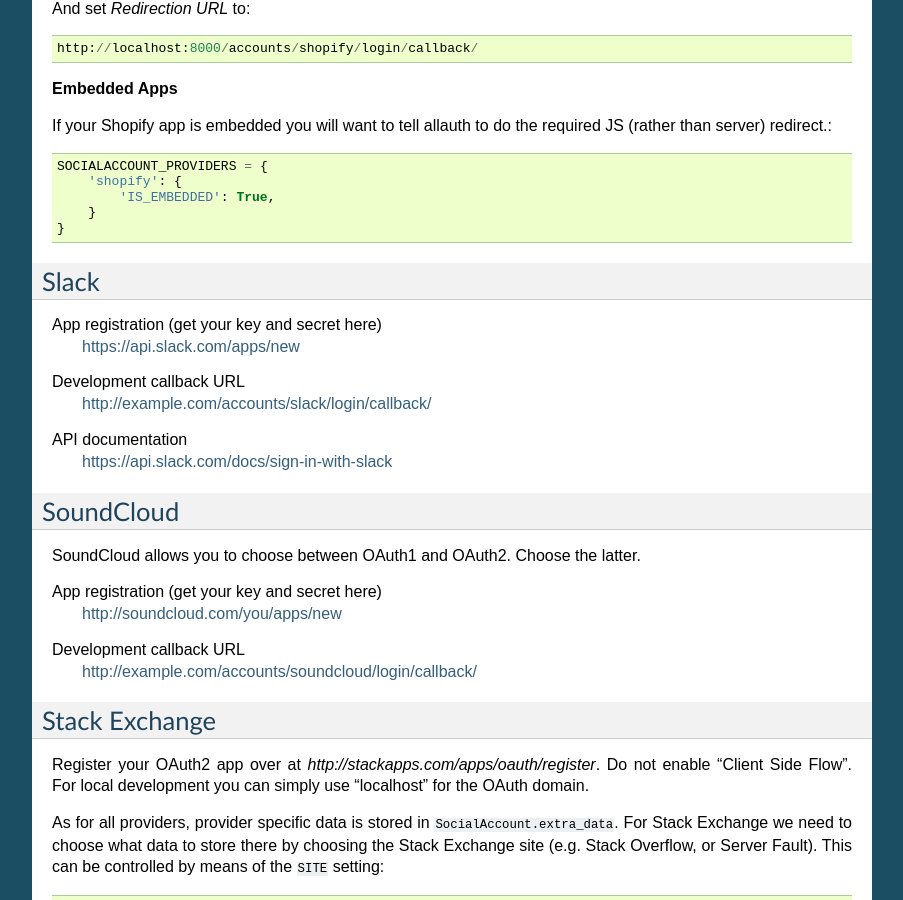
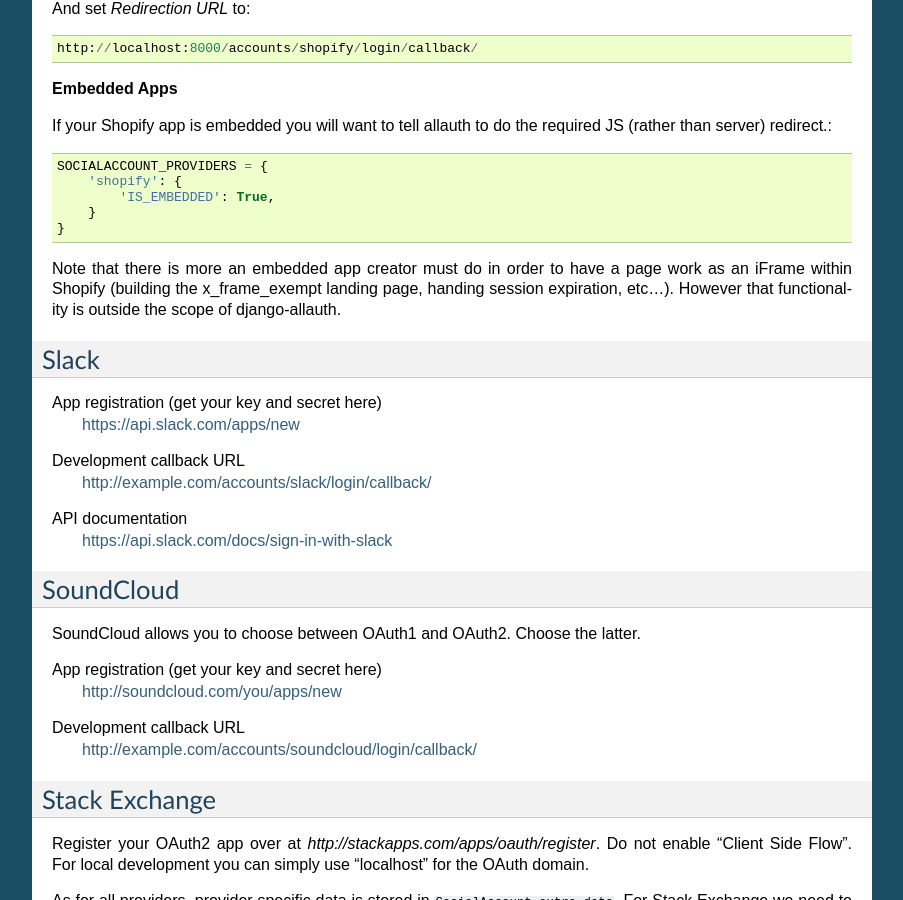
Before and after one commit to pennersr/django-allauth, a Sphinx documentation site: the page built from docs/providers.rst, in a window 1280 px wide and 900 px high, scrolled down 13761 px. Shown: the whole window, without its empty margins (198-1101 px from the left). Built offline with Sphinx 7.4.7, drawn with Linux system fonts in a browser that asks for light colours.

Commit message:
Added note about shopify embedded scope

```diff
--- a/docs/providers.rst
+++ b/docs/providers.rst
@@ -875,6 +875,10 @@
         }
     }
 
+Note that there is more an embedded app creator must do in order to have a page work as an iFrame within
+Shopify (building the x_frame_exempt landing page, handing session expiration, etc...).
+However that functionality is outside the scope of django-allauth.
+
 
 Slack
 -----
```
